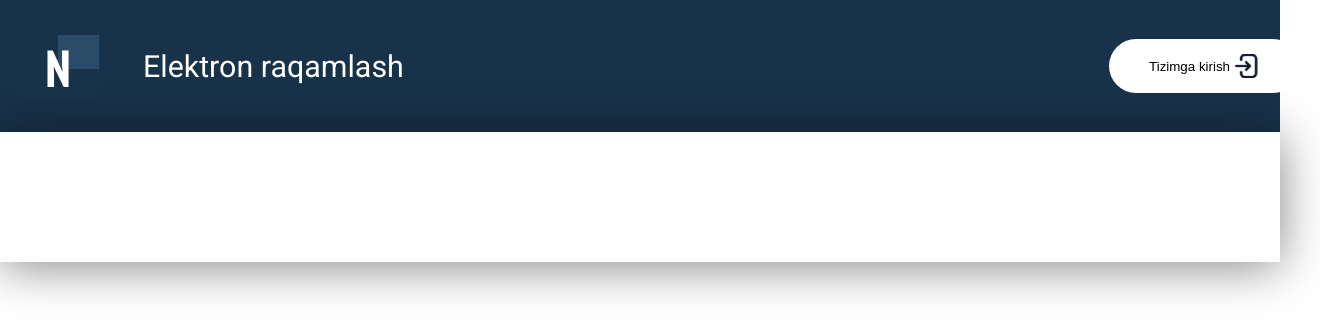
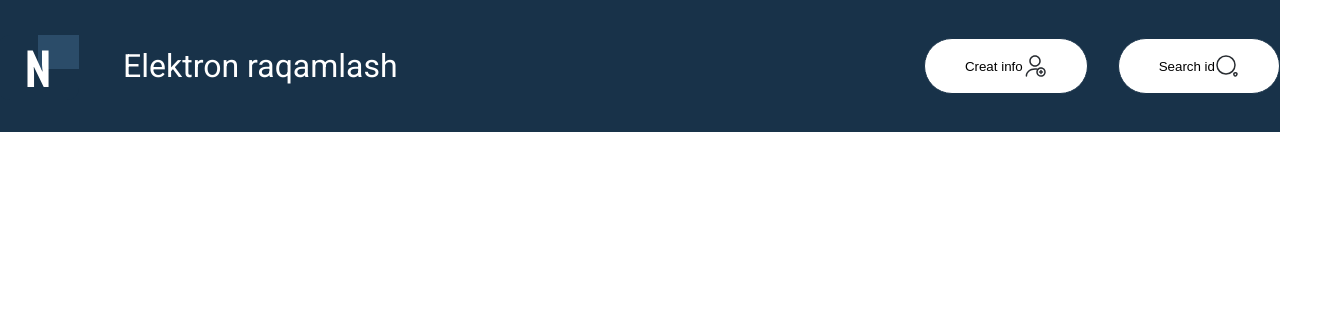
Before and after one commit to mustofaqulov/Elelktron-raqamlash, a React (Vite) app: page / in a window 1280 px wide. Shown: the top 334 px of the page, 1320 px wide, since content can reach past the window. Built offline with nearby package versions, Linux system fonts and the light colour scheme.

Commit message:
feat: creat header component and informationPage

```diff
--- a/src/App.jsx
+++ b/src/App.jsx
@@ -1,18 +1,11 @@
-// import { OptionInput } from "./components/Inputs/Option-input/Option-input";
-import HomePage from "./pages/Home/HomePage";
+// import HomePage from "./pages/Home/HomePage";
 import "./styles/_base.scss";
-
+import InformationPage from "./pages/InformationPage/Information";
 function App() {
   return (
     <>
-      <HomePage />
-      {/* <OptionInput
-        placeholder="tuman..."
-        label="Tuman"
-        classInp="textInput"
-        type="text"
-        id="Қашқадарё_вилояти"
-      /> */}
+      {/* <HomePage /> */}
+      <InformationPage />
     </>
   );
 }
--- a/src/components/Button/Button.scss
+++ b/src/components/Button/Button.scss
@@ -1,10 +1,13 @@
 button{
+  margin-left: 30px;
   display: flex;
   align-items: center;
+  justify-content: space-between;
   color: black;
   padding: 15px 40px;
   border-radius:10px;
   background-color: white;
   border-radius:48px;
   border:none;
+  border:1px solid #183249;
 }
--- a/src/components/Button/button.jsx
+++ b/src/components/Button/button.jsx
@@ -1,11 +1,17 @@
 import "./button.scss";
-import PropTypes from 'prop-types';
+import PropTypes from "prop-types";
+import { Modal } from "../Modal/Modal";
+import { useState } from "react";
 
+export function Button({ title, icon, modalOpen }) {
+  const [isOpen, setIsOpen] = useState(false);
 
-export function Button({ title, icon }) {
   return (
     <>
-      <button>{title} {icon}</button>
+      <Modal open={isOpen} onClose={() => setIsOpen(false)} />
+      <button onClick={() => modalOpen && setIsOpen(!isOpen)}>
+        {title} {icon}
+      </button>
     </>
   );
 }
@@ -13,9 +19,10 @@ export function Button({ title, icon }) {
 Button.defaultProps = {
   title: null,
   icon: null,
-
-}
+  modalOpen: null,
+};
 Button.propTypes = {
   title: PropTypes.string,
-  icon: PropTypes.node
-}
+  icon: PropTypes.node,
+  modalOpen: PropTypes.string,
+};
--- /dev/null
+++ b/src/components/Header/Header.jsx
@@ -0,0 +1,36 @@
+import "./header.scss";
+import NumberLogo from "../../assets/icons/logo.svg?react";
+import PropTypes from "prop-types";
+
+export function Header({ user, info, login }) {
+  return (
+    <>
+      <nav>
+        <div className="container">
+          <div className="navigation">
+            <div className="header-logo">
+              <NumberLogo />
+              <p>Elektron raqamlash</p>
+            </div>
+            <div className="about-btn">
+              {user}
+              {login}
+              {info}
+            </div>
+          </div>
+        </div>
+      </nav>
+    </>
+  );
+}
+
+Header.defaultProps = {
+  login: null,
+  info: null,
+  user: null,
+};
+Header.propTypes = {
+  login: PropTypes.string,
+  info: PropTypes.node,
+  user: PropTypes.node,
+};
--- /dev/null
+++ b/src/components/Header/header.scss
@@ -0,0 +1,28 @@
+nav{
+  padding: 32px 0px;
+  background-color:#183249;
+  .navigation{
+    display: flex;
+    align-items: center;
+    justify-content: space-between;
+    .header-logo{
+      display: flex;
+      align-items: center;
+      p{
+        margin-left: 44px;
+        color: white;
+        font-size: 32px;
+      }
+    }
+    .about-btn{
+      display: flex;
+      align-items: center;
+    }
+  }
+}
+
+// @media only screen and (max-width: 1000px) {
+//   nav{
+//     background:red;
+//   }
+// }
--- a/src/components/Modal/Modal.jsx
+++ b/src/components/Modal/Modal.jsx
@@ -1,6 +1,8 @@
 import { Button } from "../Button/button";
 import "./modal.scss";
+import PropTypes from "prop-types";
 import OpenIcon from "../../assets/icons/open.svg?react";
+import { Information } from "../../pages/InformationPage/Information";
 
 export function Modal({ open, onClose }) {
   if (!open) return null;
@@ -25,7 +27,11 @@ export function Modal({ open, onClose }) {
               <input autoComplete="off" id="email" type="password" />
             </div>
             <div className="login-btn">
-              <Button title="Tizimga kirish" icon={<OpenIcon />} />
+              <Button
+                onClick={<Information />}
+                title="Tizimga kirish"
+                icon={<OpenIcon />}
+              />
             </div>
           </div>
         </div>
@@ -33,3 +39,13 @@ export function Modal({ open, onClose }) {
     </>
   );
 }
+
+Modal.defaultProps = {
+  open: "",
+  onClose: "",
+};
+
+Modal.propTypes = {
+  open: PropTypes.func,
+  onClose: PropTypes.func,
+};
--- a/src/components/Modal/modal.scss
+++ b/src/components/Modal/modal.scss
@@ -2,7 +2,7 @@
   position: fixed;
   width: 100%;
   height: 100%;
-  background: rgba(49, 49, 49, 0);
+  background: rgba(49, 49, 49, 0.658);
   inset: 0;
 }
 .bg-modal {
@@ -26,10 +26,10 @@
     transform: translate(-50%, -50%);
     width: 400px;
     height: 400px;
-    background-color: #7a9b9f;
+    background-color: #ffffff;
     position: absolute;
     backdrop-filter: blur(20px);
-    border: 1px solid rgb(184, 184, 184);
+    // border: 1px solid #162916;
     border-radius: 15px;
     .close-content {
       display: flex;
@@ -42,7 +42,7 @@
         width: 40px;
         height: 40px;
         background-color: #162916;
-        border-radius: 0px 15px 0px 15px;
+        border-radius: 0px 13px 0px 15px;
         color: white;
       }
     }
@@ -65,7 +65,7 @@
           outline: none;
           background: none;
           padding: 10px 5px;
-          border-bottom: 2px solid white;
+          border-bottom: 2px solid #162916;
           color: rgb(0, 0, 0);
           letter-spacing: 1.2px;
           font-size: 20px;
@@ -74,7 +74,7 @@
       .login-btn {
         margin: 0 auto;
         margin-top: 40px;
-        width: 200px;
+        width: 230px;
       }
     }
   }
--- a/src/pages/Home/HomePage.jsx
+++ b/src/pages/Home/HomePage.jsx
@@ -1,35 +1,22 @@
-import { useState } from "react";
+import { Header } from "../../components/Header/Header";
 import { Button } from "../../components/Button/button";
-import { Modal } from "../../components/Modal/Modal";
+import OpenIcon from "../../assets/icons/open.svg?react";
 import "./homePage.scss";
-import OpenIcon from "../../assets/icons/open.svg?react";
-import NumberLogo from "../../assets/icons/logo.svg?react";
+
 export default function Home() {
-  const [isOpen, setIsOpen] = useState(false);
   return (
     <>
       <header>
-        <nav>
-          <div className="container">
-            <div className="navigaiton">
-              <div className="logo">
-                <NumberLogo />
-                <p>Elektron raqamlash</p>
-              </div>
-              <div className="registration">
-                <Modal open={isOpen} onClose={() => setIsOpen(false)} />
-                <div onClick={() => setIsOpen(true)} className="box">
-                  <Button title={"Tizimga kirish"} icon={<OpenIcon />} />
-                </div>
-              </div>
-            </div>
-          </div>
-        </nav>
-        <address>
-          {/* <div className="container">
-            <AboutUs />
-          </div> */}
-        </address>
+        <Header
+          login={
+            <Button
+              title={"Tizimga kirish"}
+              icon={<OpenIcon />}
+              modalOpen={true}
+            />
+          }
+        />
+        <address></address>
       </header>
     </>
   );
--- /dev/null
+++ b/src/pages/InformationPage/Information.jsx
@@ -0,0 +1,15 @@
+import { Header } from "../../components/Header/Header";
+import { Button } from "../../components/Button/Button";
+import UserIcon from "../../assets/icons/user-add.svg?react";
+import SearchIcon from "../../assets/icons/search.svg?react";
+
+export function Information() {
+  return (
+    <Header
+      user={<Button title={"Creat info"} icon={<UserIcon />} />}
+      info={<Button title={"Search id"} icon={<SearchIcon />} />}
+    />
+  );
+}
+
+export default Information;
--- a/src/styles/_base.scss
+++ b/src/styles/_base.scss
@@ -17,7 +17,8 @@ body {
 .container {
   width: 100%;
   max-width: 1380px;
-  padding-right: 20px;
-  padding-left: 20px;
+  // padding: 0px 20px;
+  // padding-right: 20px;
+  // padding-left: 20px;
   margin: 0 auto;
 }
```
Also changed, not shown: src/assets/icons/search.svg (added), src/assets/icons/user-add.svg (added), src/pages/InformationPage/information.scss (added).
